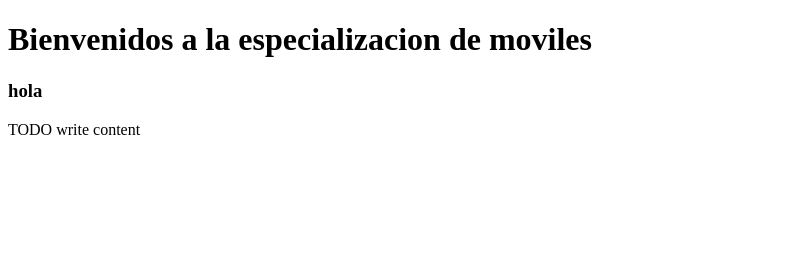
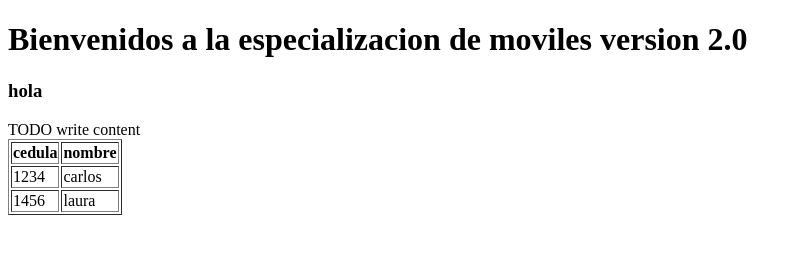
Before and after one commit to caedcoca/FinalProject, a website: page public_html/index.html in a window 1280 px wide. Shown: the whole page, without its empty margins (0-802 px from the left). Drawn offline with Linux system fonts and the light colour scheme.

Commit message:
modificacionIndex 2.0

```diff
--- a/public_html/index.html
+++ b/public_html/index.html
@@ -11,8 +11,30 @@ and open the template in the editor.
         <meta name="viewport" content="width=device-width, initial-scale=1.0">
     </head>
     <body>
-        <h1>Bienvenidos a la especializacion de moviles</h1>
+        <h1>Bienvenidos a la especializacion de moviles version 2.0</h1>
         <h3>hola</h3>
         <div>TODO write content</div>
+
+        <table border="1">
+            <thead>
+                <tr>
+                    <th>cedula</th>
+                    <th>nombre</th>
+                </tr>
+            </thead>
+            <tbody>
+                <tr>
+                    <td>1234</td>
+                    <td>carlos</td>
+                </tr>
+                <tr>
+                    <td>1456</td>
+                    <td>laura</td>
+                </tr>
+            </tbody>
+        </table>
+
+
+
     </body>
 </html>
```
Also changed, not shown: public_html/Hoja_vida/textura-blanca_1160-786.jpg (added), public_html/Hoja_vida/vector-bola-ojo-seguridad-tecnologia-innovadora_1406-95.jpg (added), public_html/Hoja_vida/vector-laminate-floor-texture.jpg (added).
